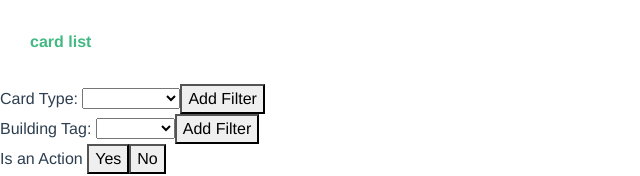
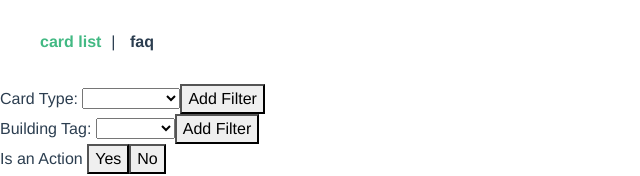
Before and after one commit to ryanechternacht/game-wiki, a Vue app: page / in a window 1280 px wide. Shown: the top 176 px of the page, without its empty margins (0-640 px from the left). Built offline with nearby package versions, Linux system fonts and the light colour scheme; what vue-lodash would draw is missing.

Commit message:
Add faq page

```diff
--- a/src/App.vue
+++ b/src/App.vue
@@ -1,7 +1,8 @@
 <template>
   <div id="app">
     <div id="nav">
-      <router-link to="/">card list</router-link>
+      <router-link to="/">card list</router-link>|
+      <router-link to="/faq">faq</router-link>
     </div>
     <router-view />
   </div>
@@ -22,6 +23,8 @@
 #nav a {
   font-weight: bold;
   color: #2c3e50;
+  margin-right: 10px;
+  margin-left: 10px;
 }
 
 #nav a.router-link-exact-active {
--- a/src/router/index.js
+++ b/src/router/index.js
@@ -2,6 +2,7 @@ import Vue from "vue";
 import VueRouter from "vue-router";
 
 import CardList from "@/views/CardList";
+import FAQ from "@/views/FAQ";
 
 Vue.use(VueRouter);
 
@@ -10,6 +11,11 @@ const routes = [
     path: "/",
     name: "card-list",
     component: CardList
+  },
+  {
+    path: "/faq",
+    name: "faq",
+    component: FAQ
   }
 ];
 
--- /dev/null
+++ b/src/views/FAQ.vue
@@ -0,0 +1,17 @@
+<template>
+  <div>FAQ</div>
+</template>
+
+<script>
+import { mapState } from "vuex";
+
+export default {
+  name: "the-faq",
+  components: {},
+  data() {
+    return {};
+  },
+  computed: {},
+  methods: {}
+};
+</script>
```
